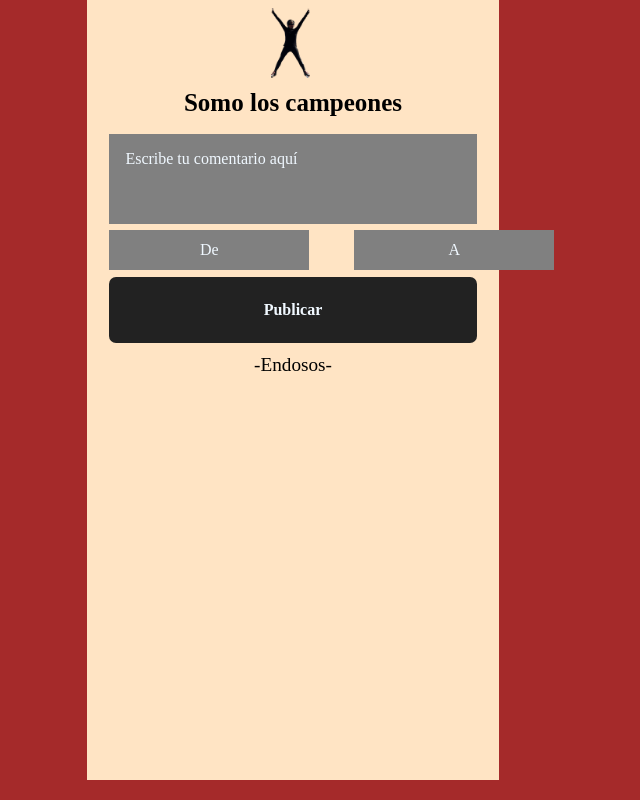
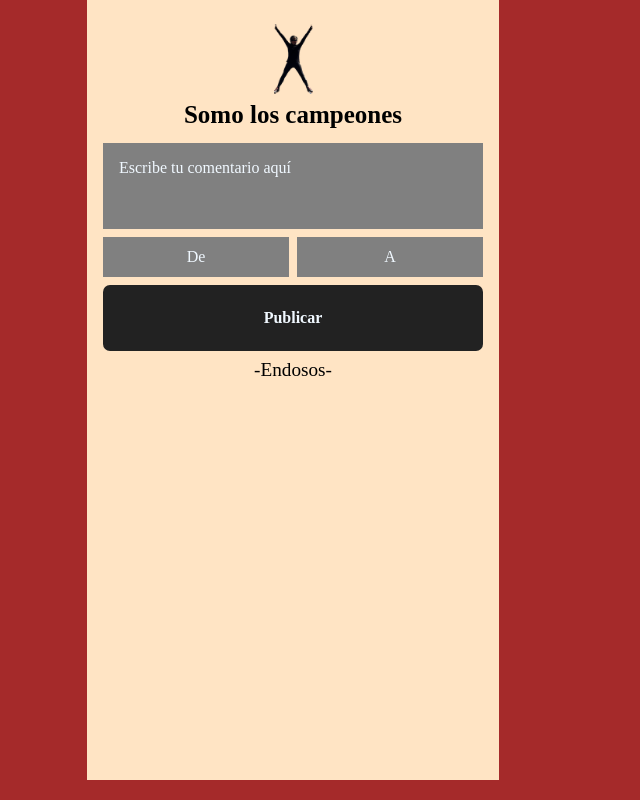
Before and after one commit to catharygr/alquiler-bicicleta-react, a React (Vite) app: page / in a window 1280 px wide. Shown: the whole page, without its empty margins (347-987 px from the left). Built offline with nearby package versions, Linux system fonts and the light colour scheme.

Commit message:
Arreglos en css

```diff
--- a/src/App.jsx
+++ b/src/App.jsx
@@ -25,6 +25,7 @@ function App() {
 
   const handleComentarioSubmit = (event) => {
     event.preventDefault();
+
     setComentarios((prevComentarios) => {
       const nuevosComentarios = [...prevComentarios, nuevoComentario];
       return nuevosComentarios.slice(-3);
@@ -37,20 +38,16 @@ function App() {
       <img className="logo" src="./image/cathy.png" alt="" />
       <h2 className="titulo">Somo los campeones</h2>
       <form className="text-button">
-        <div className="textarea">
-          <label htmlFor="text-area"></label>
         <textarea
-            id="text-area"
+          className="textarea"
           placeholder="Escribe tu comentario aquí"
           value={nuevoComentario}
           onChange={handleComentarioChange}
           rows={3}
         />
-        </div>
+
         <div className="de-a">
-          <label htmlFor="de"></label>
           <input id="de" type="text" placeholder="De" />
-          <label htmlFor="a"></label>
           <input id="a" type="text" placeholder="A" />
         </div>
         <button onClick={handleComentarioSubmit}>Publicar</button>
--- a/style.css
+++ b/style.css
@@ -110,16 +110,20 @@ body {
 }
 
 .container {
+  display: flex;
+  flex-direction: column;
   margin: 0 auto;
   width: 412px;
   min-height: 780px;
   background-color: bisque;
+  padding: 1rem;
 }
 
 .logo {
   width: 55px;
-  margin-inline: 11rem;
+  /* margin-inline: 11rem; */
   padding: 0.5rem;
+  align-self: center;
 }
 
 .titulo {
@@ -135,41 +139,41 @@ body {
 .text-button {
   display: flex;
   flex-direction: column;
+  align-items: stretch;
+  gap: 0.5rem;
 }
 
-#text-area {
-  width: 100%;
-}
 .textarea {
   background-color: gray;
-  margin: 0.2rem 1.4rem;
   padding: 1rem;
   color: aliceblue;
+  width: 100%;
 }
 
 .de-a {
   display: flex;
+  justify-content: space-between;
   color: aliceblue;
   text-align: center;
+  gap: 0.5rem;
 }
 
 #de {
   display: inline-block;
   background-color: gray;
-  margin: 0.2rem 1.4rem;
   height: 40px;
+  width: 100%;
 }
 
 #a {
   display: inline-block;
   background-color: gray;
-  margin: 0.2rem 1.4rem;
   height: 40px;
+  width: 100%;
 }
 
 button {
   text-align: center;
-  margin: 0.2rem 1.4rem;
   padding: 1.5rem;
   border-radius: 7px;
   background-color: #222;
```
Lines whose indentation alone changed are shown as unchanged.
